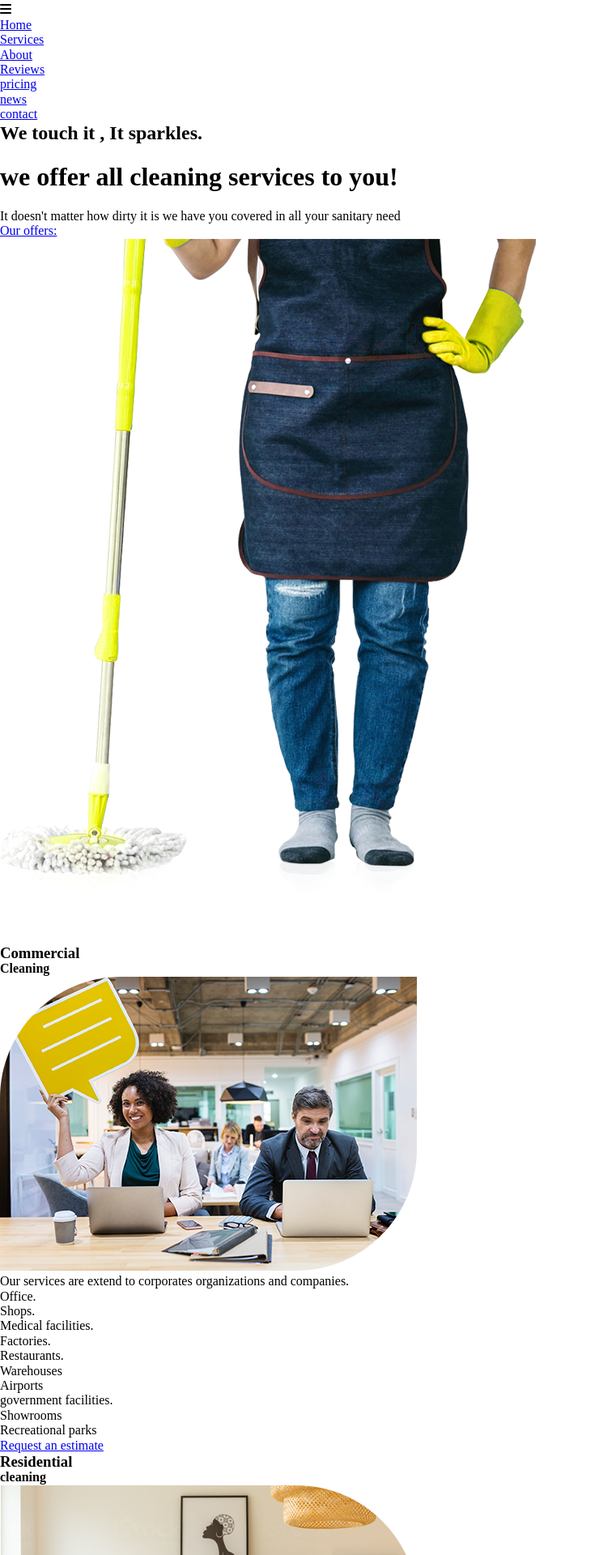
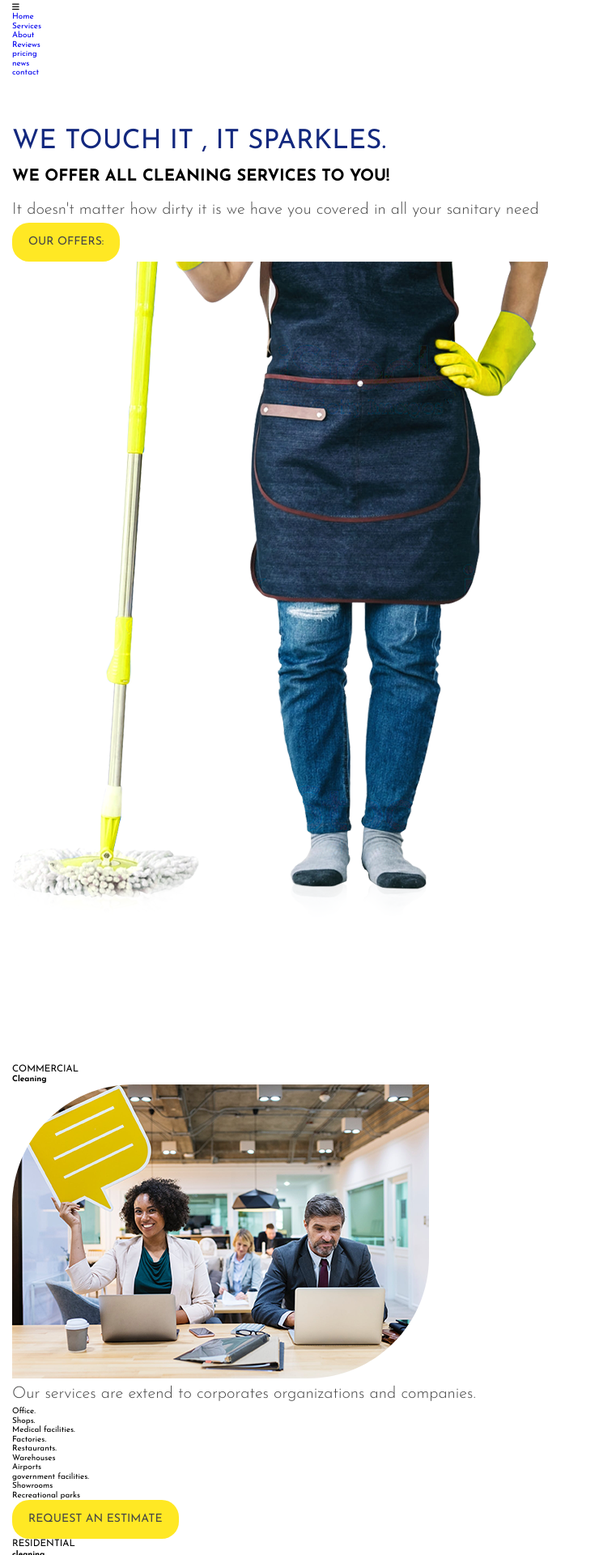
Before and after one commit to VitomsCatena/Mahle-Dust-Bubble, a PHP site: page / in a window 1280 px wide. Shown: the part 301-2221 px from the top of the page at 81% size, without its empty margins (0-740 px from the left). Run offline with PHP 8.4, Linux system fonts and the light colour scheme; some libraries are stand-ins or nearby versions.

Commit message:
css update

```diff
--- a/css/style.css
+++ b/css/style.css
@@ -7,3 +7,104 @@
     outline: none;
     transition: all .3s ease-in-out;
 }
+
+:root {
+    --topHeader: #ecf6fe;
+    --blueColor: #008aff;
+    --yellowColor: #ffe824;
+    --goldColor: #f7b74d;
+    --headingColor: #13287e;
+    --textColor: #474747;
+    --whiteColor: #ffffff;
+}
+
+html {
+    font-family: 'Josefin Sans', sans-serif;
+    font-size: 62.5%;
+    font-weight: 400;
+    scroll-behavior: smooth;
+}
+
+::-webkit-scrollbar {
+    width: 1.6rem;
+}
+
+::-webkit-scrollbar-track {
+    background-color: var(--whiteColor);
+}
+
+::-webkit-scrollbar-thumb {
+    background-color: var(--blueColor);
+    border-radius: 1rem;
+    border: .3rem solid var(--whiteColor);
+}
+
+ul {
+    list-style: none;
+}
+
+a {
+    text-decoration: none;
+    display: inline-block;
+}
+
+h1,
+h2,
+h3 {
+    text-transform: uppercase;
+}
+
+h2 {
+    font-size: 3rem;
+    font-weight: 400;
+    color: var(--headingColor);
+}
+
+@media(min-width: 768px) {
+    h2 {
+        font-size: 3.3rem;
+    }
+}
+
+h3 {
+    font-weight: 400;
+}
+
+p {
+    font-size: 1.8rem;
+    font-weight: 300;
+    line-height: 1.6;
+    color: var(--textColor);
+}
+
+@media(min-width: 768px) {
+    p {
+        font-size: 2rem;
+    }
+}
+
+section {
+    padding: 6rem 0;
+}
+
+.btn {
+    background-color: var(--yellowColor);
+    color: var(--textColor);
+    text-transform: uppercase;
+    font-size: 1.4rem;
+    padding: 1.6rem 2rem;
+    border-radius: 2.1rem;
+}
+
+.btn:hover {
+    box-shadow: 0 .5rem .5rem -.4rem rgba(0 0 0 / .5);
+    transform: scale(1.1);
+}
+
+/* Setup Our Container  */
+.container {
+    padding-left: 1.5rem;
+    padding-right: 1.5rem;
+    margin-left: auto;
+    margin-right: auto;
+}
```
